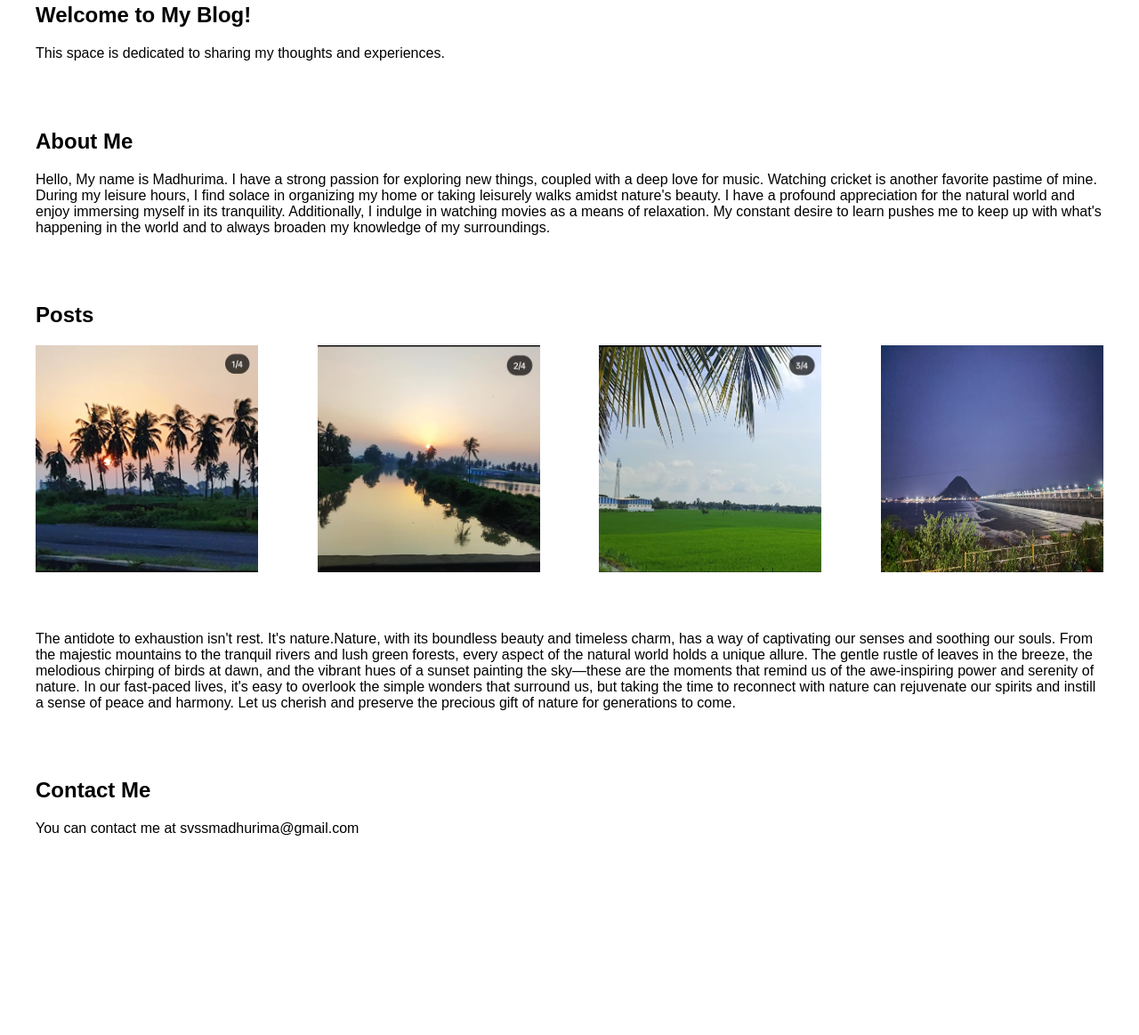
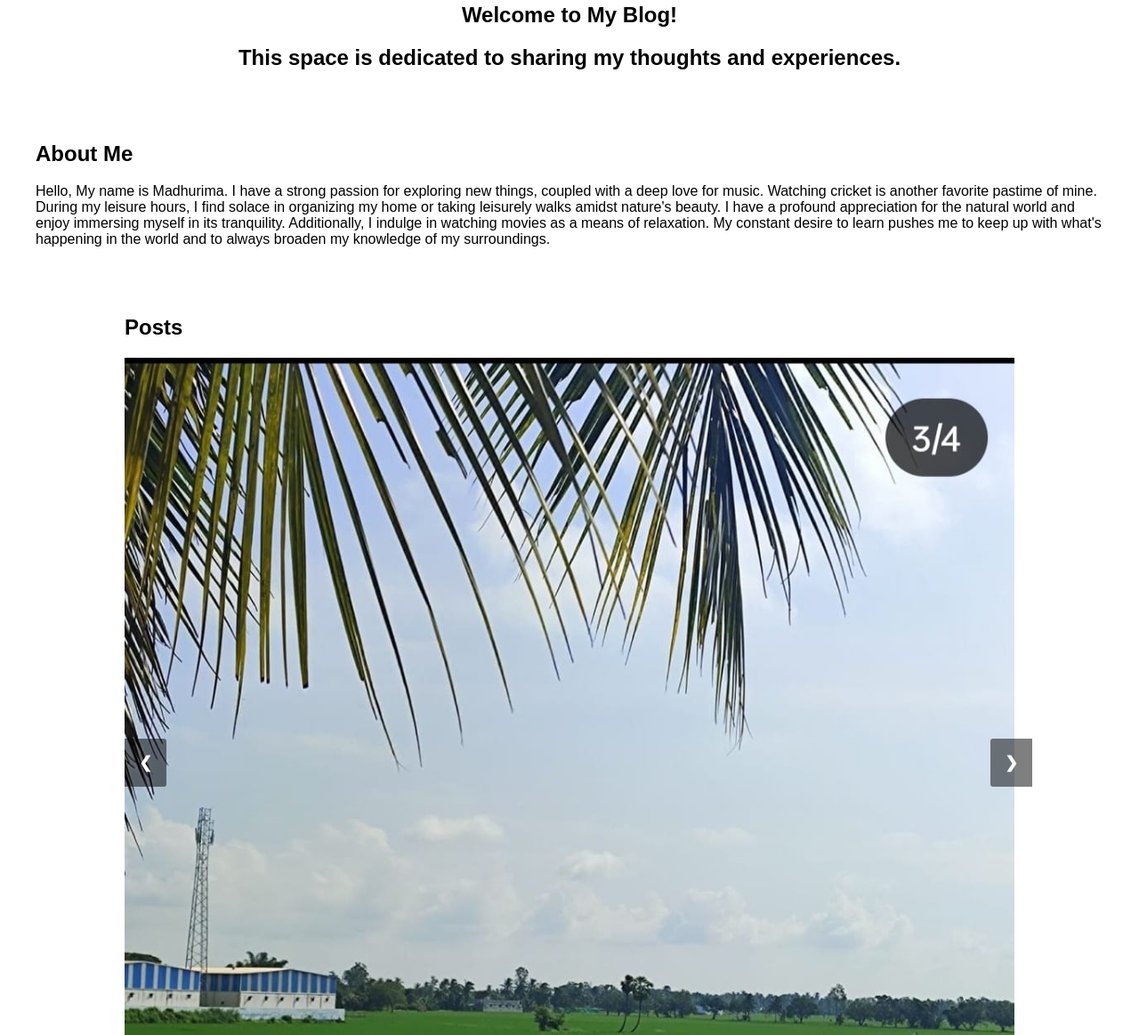
Before and after one commit to Madhurimapadala/personal-blog, a plain HTML site: page index.html in a window 1280 px wide. Shown: the part 247-1410 px from the top of the page at 89% size. Before the commit the page ends 1243 px from the top, so only its background shows below. Drawn offline with Linux system fonts and the light colour scheme.

Commit message:
Update index.html

```diff
--- a/index.html
+++ b/index.html
@@ -5,6 +5,57 @@
     <meta name="viewport" content="width=device-width, initial-scale=1.0">
     <title>My Personal Blog</title>
     <link rel="stylesheet" href="styles.css">
+    <style>
+        .slideshow-container {
+            max-width: 1000px;
+            position: relative;
+            margin: auto;
+        }
+
+        .image-slide {
+            display: none;
+            width: 100%;
+        }
+
+        .image-slide img {
+            width: 100%;
+        }
+
+        .prev, .next {
+            cursor: pointer;
+            position: absolute;
+            top: 50%;
+            transform: translateY(-50%);
+            width: auto;
+            padding: 16px;
+            margin-top: -22px;
+            color: white;
+            font-weight: bold;
+            font-size: 18px;
+            transition: 0.6s ease;
+            border-radius: 0 3px 3px 0;
+            background-color: rgba(0, 0, 0, 0.5);
+        }
+
+        .next {
+            right: 0;
+            border-radius: 3px 0 0 3px;
+        }
+
+        .prev:hover, .next:hover {
+            background-color: rgba(0, 0, 0, 0.8);
+        }
+
+        .text {
+            color: #f2f2f2;
+            font-size: 15px;
+            padding: 8px 12px;
+            position: absolute;
+            bottom: 8px;
+            width: 100%;
+            text-align: center;
+        }
+    </style>
 </head>
 <body>
     <header>
@@ -15,34 +66,65 @@
             <a href="#">Home</a>
             <a href="about.html">About</a>
             <a href="project.html">Projects</a>
-        <a href="#contact">Contact</a>
+            <a href="contact.html">Contact</a>
         </ul>
     </nav>
     <section>
-    <section id="#">
-        <h2>Welcome to My Blog!</h2>
-        <p>This space is dedicated to sharing my thoughts and experiences.</p>
+        <section id="background">
+            <h2><center>Welcome to My Blog!</center></h2>
+            <h2><center>This space is dedicated to sharing my thoughts and experiences.</center></h2>
         </section>
         <section id="about">
             <h2>About Me</h2>
             <p>Hello, My name is Madhurima. I have a strong passion for exploring new things, coupled with a deep love for music. Watching cricket is another favorite pastime of mine. During my leisure hours, I find solace in organizing my home or taking leisurely walks amidst nature's beauty. I have a profound appreciation for the natural world and enjoy immersing myself in its tranquility. Additionally, I indulge in watching movies as a means of relaxation. My constant desire to learn pushes me to keep up with what's happening in the world and to always broaden my knowledge of my surroundings.</p>
         </section>
-<section id="image-section">
+        <section id="image-section" class="slideshow-container">
             <h2>Posts</h2>
-        <div class="image-container">
+            <div class="image-slide fade">
                 <img src="img2.jpeg" alt="image 1">
+            </div>
+            <div class="image-slide fade">
                 <img src="img3.jpeg" alt="image 2">
+            </div>
+            <div class="image-slide fade">
                 <img src="img1.jpeg" alt="image 3">
+            </div>
+            <div class="image-slide fade">
                 <img src="img4.jpeg" alt="image 4">
             </div>
+            <a class="prev" onclick="plusSlides(-1)">&#10094;</a>
+            <a class="next" onclick="plusSlides(1)">&#10095;</a>
+        </section>
 
+
+    <script>
+        var slideIndex = 0;
+        showSlides();
+
+        function showSlides() {
+            var i;
+            var slides = document.getElementsByClassName("image-slide");
+            for (i = 0; i < slides.length; i++) {
+                slides[i].style.display = "none";
+            }
+            slideIndex++;
+            if (slideIndex > slides.length) { slideIndex = 1 }
+            slides[slideIndex - 1].style.display = "block";
+            setTimeout(showSlides, 2000); // Change image every 2 seconds
+        }
+
+        function plusSlides(n) {
+            showSlides(slideIndex += n);
+        }
+
+
+    </script>
 <div>
-<p>The antidote to exhaustion isn't rest. It's nature.Nature, with its boundless beauty and timeless charm, has a way of captivating our senses and soothing our souls. From the majestic mountains to the tranquil rivers and lush green forests, every aspect of the natural world holds a unique allure. The gentle rustle of leaves in the breeze, the melodious chirping of birds at dawn, and the vibrant hues of a sunset painting the sky—these are the moments that remind us of the awe-inspiring power and serenity of nature. In our fast-paced lives, it's easy to overlook the simple wonders that surround us, but taking the time to reconnect with nature can rejuvenate our spirits and instill a sense of peace and harmony. Let us cherish and preserve the precious gift of nature for generations to come.</p>
+    <footer class="footer">
+        <p><center>&copy; 2024 My Personal Blog. All rights reserved.</center></p>
+
+    </footer>
     </div>
-    </section>
-<section id="contact">
-<h2>Contact Me</h2>
-<p> You can contact me at svssmadhurima@gmail.com</p>
-</section>
 </body>
+
 </html>
```
Lines whose indentation alone changed are shown as unchanged.
